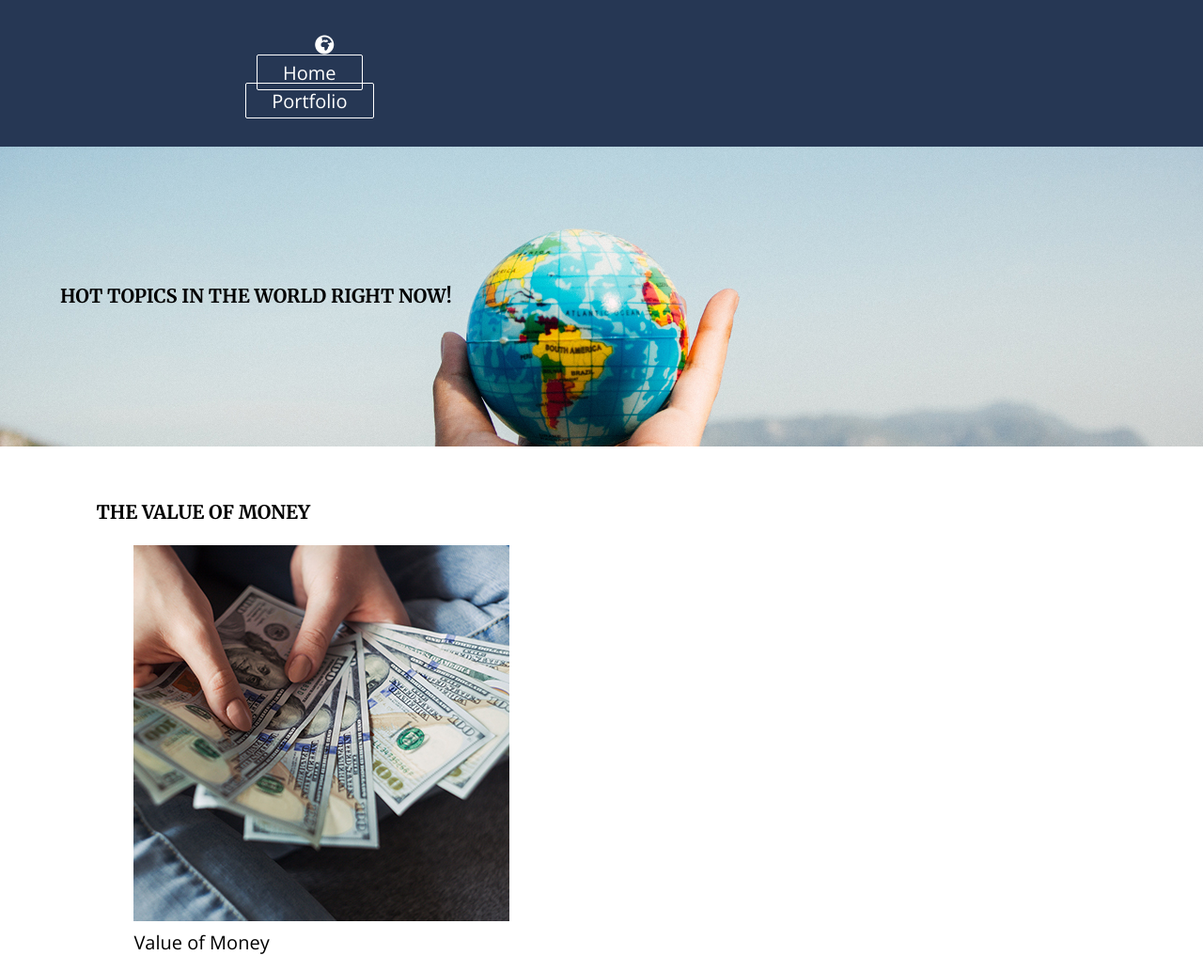
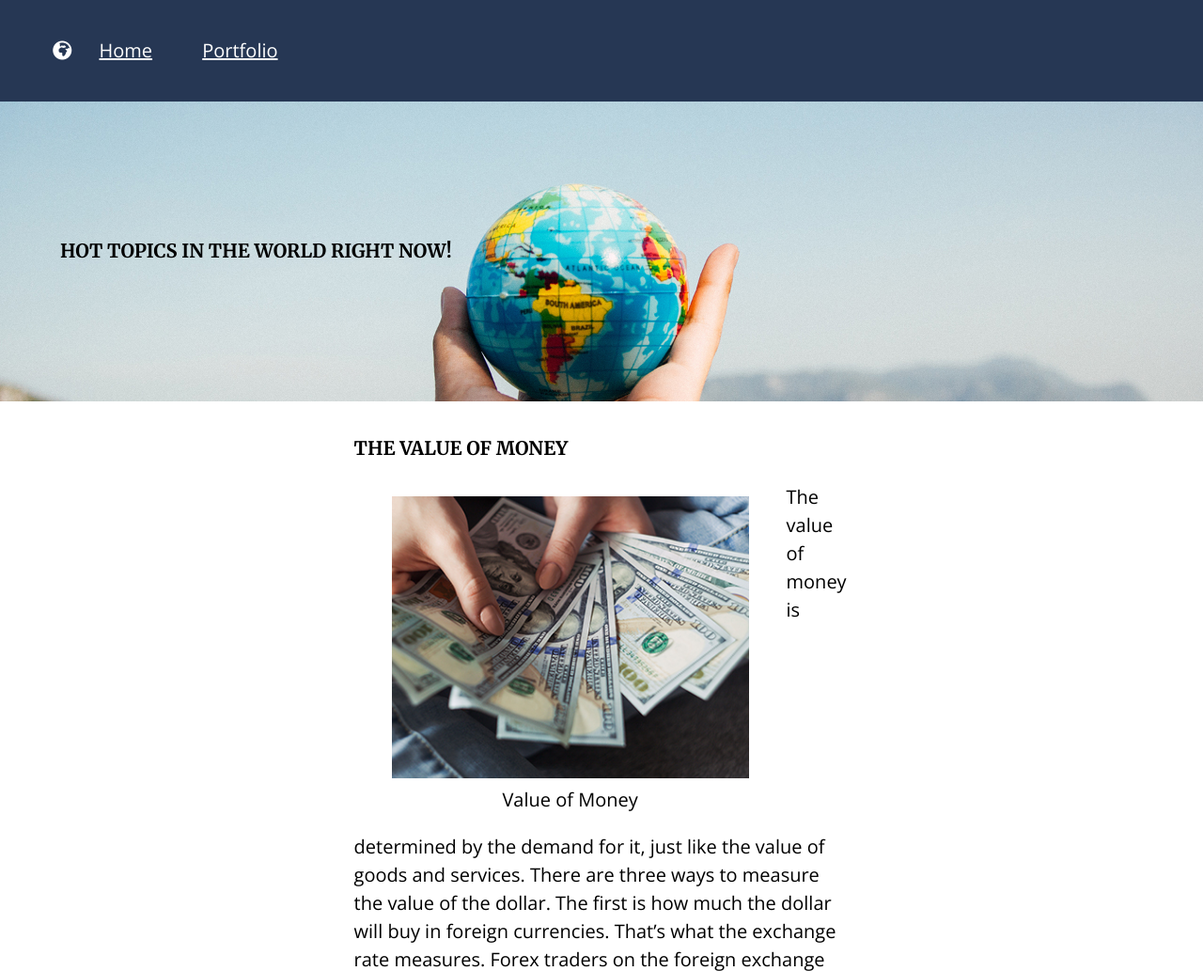
Before and after one commit to pawa0011/hot-topics, a plain HTML site: page index.html in a window 1280 px wide. Shown: the top 1033 px of the page at 94% size. Drawn offline with nearby package versions, Linux system fonts and the light colour scheme.

Commit message:
Add files via upload

```diff
--- a/css/style.css
+++ b/css/style.css
@@ -1,5 +1,5 @@
 /*
-Assignment: Content Manipulation Assignment
+Assignment: Loaded Content by Ajax Assignment
 Author: Geetanjali Pawase
 */
 
@@ -52,28 +52,23 @@ Open Sans/sans-serif
 
 /*------navbar styles------*/
 
-        nav {
+    .navigation {
         background-color: #263754;
         padding: 1% 0;
     }
 
-    ul {
+    .navigation ul {
         list-style-type: none;
         text-align: left;
+         padding:0.5% 2%;
     }
 
-    ul li {
-        display: inline;
-        padding-left: 2rem;
-        margin-bottom: 2%;
+    .navigation ul li:nth-child(1) {
+        text-align: center;
     }
 
-    ul li a {
+    .navigation .logo {
         color: #FFFFFF;
-        text-decoration: none;
-        border: 1px solid #FFFFFF;
-        border-radius: 2px;
-        padding: 2% 12%;
     }
 
     a:link,
@@ -82,32 +77,9 @@ Open Sans/sans-serif
         color: #FFFFFF;
     }
 
-    .menu {
-        max-width: 90%;
-        margin: 3% auto;
-        padding: 0;
-        display: grid;
-        grid-template-columns: 1fr;
-        grid-template-rows: repeat(3, 1fr);
-        grid-gap: 1rem;
-        grid-template-areas:
-        "logo"
-        "home"
-        "about";
-    }
+    .menu{
+        padding: 0 2rem;
 
-    .logo {
-        grid-area: logo;
-        color: #FFFFFF;
-        padding-left: 4rem;
-    }
-
-    .home {
-        grid-area: home;
-    }
-
-    .about {
-        grid-area: about;
     }
 
 /*------masthead styles------*/
@@ -119,50 +91,73 @@ Open Sans/sans-serif
         width: 100%;
         padding-top: 5%;
         padding-bottom: 5%;
+        padding-left: 5%;
     }
-
-    .masthead h1{
-        text-align: center;
-        color: #FFFFFF;
-    }
-
 
 /*------main-content styles------*/
 
-    .main-content {
+    .main-content{
+        display: flex;
+        flex-direction: column;
+        padding:0 0;
+
+    }
+
+    .information{
+        display: flex;
+        flex-direction: column;
+        float: left;
+        padding: 2rem 2rem;
+    }
+
+    .information.info-section{
+        display: flex;
+        flex-direction: row;
+    }
+
+    .info-section figure{
+        float: left;
+    }
+
+    .info-section figcaption{
+        text-align: center;
+    }
+
+    .info-section img{
+        text-align: center;
         max-width: 100%;
-        background-color: #FFFFFF;
-        margin: 0 auto;
-        padding: 2rem;
+        width: 380px;
+        height: 300px;
+        object-fit: cover;
+    }
+
+/*------portfolio styles------*/
+
+    .image-row{
+        display:grid;
+    }
+
+    .image-layout{
+        margin-bottom: 5%;
     }
 
     .content{
-        width: 100%;
-        margin: 0 auto;
+        text-align: center;
         display: grid;
-        border-bottom: 1px solid #ccc;
-        grid-template-columns: 1fr;
-        grid-template-rows: 1fr 1fr;
-        grid-gap: 0.2rem;
-        grid-template-areas:
-        "left"
-        "right";
+        margin-top:1rem;
     }
 
-    .imge{
-        grid-area: left;
-        padding: 0 1rem;
-        margin: 0;
+    .image-box{
+        width: 100%;
     }
 
-    .text{
-        grid-area: right;
-        padding: 0 1rem;
+    .image-box img{
+        max-width: 100%;
+        width: 350px;
+        height: 350px;
+        object-fit: cover;
     }
 
-    .info-section h1{
-        padding: 2rem;
-    }
 
 /*------button styles------*/
 
@@ -177,7 +172,7 @@ Open Sans/sans-serif
     }
 
     #active-button {
-	    background-color: #263754
+	    background-color: #263754;
     }
 
 /*------footer styles------*/
@@ -246,26 +241,18 @@ Open Sans/sans-serif
 
 /*------navbar styles------*/
 
-    nav {
+    .navigation {
         background-color: #263754;
         padding: 1% 0;
     }
 
-    ul {
-        list-style-type: none;
-        text-align: center;
+    .navigation ul li {
+        display: inline;
+        padding: 0 1.5rem;
     }
 
-    ul li {
-        display: inline;
-    }
-
-    ul li a {
-        color: #FFFFFF;
-        text-decoration: none;
-        border: 1px solid #FFFFFF;
-        border-radius: 2px;
-        padding: 2% 12%;
+    .menu{
+        padding: 0 2rem;
     }
 
     a:link,
@@ -278,32 +265,6 @@ Open Sans/sans-serif
         color: #263754;
         background-color: #FFFFFF;
     }
-
-    .menu {
-        max-width: 60rem;
-        margin: 0 auto;
-        padding: 0;
-        display: grid;
-        grid-template-columns: repeat(2, 1fr);
-        grid-template-rows: 1fr 1fr;
-        grid-gap: 1rem;
-        grid-template-areas:
-        "logo logo"
-        "home about";
-    }
-
-    .logo {
-        grid-area: logo;
-    }
-
-    .home {
-        grid-area: home;
-    }
-
-    .about {
-        grid-area: about;
-    }
-
 
 /*------masthead styles------*/
 
@@ -326,38 +287,27 @@ Open Sans/sans-serif
 
 
     .main-content{
-        max-width: 90%;
-        background-color: #FFFFFF;
-        margin: 0 auto;
-        padding: 3%;
+		display: flex;
+    	flex-direction: column;
+    	padding: 0 1.2rem;
+		margin-bottom: 10%;
+	}
+
+    .information{
+        display: flex;
+        flex-direction: column;
+        padding: 1% 15%;
+        border-bottom: 1px solid #ccc;
     }
 
-    .information .info-section h1{
-		padding-left: 4.5rem;
-        padding-top: 2rem;
-        color: #263754;
+   .image-row{
+		grid-template-columns: repeat(2, 1fr);
+		column-gap: 1.5rem;
 	}
 
-    .content{
-        width: 100%;
-        margin: 0 auto;
-        display: grid;
-        border-bottom: 1px solid #ccc;
-        grid-template-columns: 1fr 2fr;
-        grid-template-rows: 1fr;
-        grid-gap: 1rem;
-        grid-template-areas:
-        "left right";
-    }
-
-    .imge{
-        grid-area: left;
-    }
-
-    .text{
-        grid-area: right;
-    }
-
+	.image-layout{
+		margin-bottom: 2%;
+	}
 
     /*------footer styles------*/
 
@@ -425,61 +375,8 @@ Open Sans/sans-serif
 
 /*------navbar styles------*/
 
-    nav {
-        background-color: #263754;
-        padding: 1% 0;
-    }
-
-    ul {
-        list-style-type: none;
+    .menu {
         text-align: center;
-    }
-
-    ul li {
-        display: inline;
-    }
-
-    ul li a {
-        color: #FFFFFF;
-        text-decoration: none;
-        border: 1px solid #FFFFFF;
-        border-radius: 2px;
-        padding: 2% 12%;
-    }
-
-    a:link,
-    a:visited,
-    a:active {
-        color: #FFFFFF;
-    }
-
-    a:hover {
-        color: #263754;
-        background-color: #FFFFFF;
-    }
-
-    .menu {
-        max-width: 60rem;
-        margin: 0 auto;
-        padding: 0;
-        display: grid;
-        grid-template-columns: repeat(3, 1fr);
-        grid-template-rows: 1fr;
-        grid-gap: 5rem;
-        grid-template-areas:
-        "logo home about";
-    }
-
-    .logo {
-        grid-area: logo;
-    }
-
-    .home {
-        grid-area: home;
-    }
-
-    .about {
-        grid-area: about;
     }
 
 
@@ -503,36 +400,16 @@ Open Sans/sans-serif
 
 /*------main-content styles------*/
 
-    .main-content{
-        max-width: 90%;
-        background-color: #FFFFFF;
-        margin: 0 auto;
-        padding: 3%;
+    .image-row{
+        grid-template-columns: repeat(3, 1fr);
+		column-gap: 10px;
     }
 
-    .information .info-section h1{
-		padding-left: 2rem;
-        padding-top: 2rem;
-        color: #263754;
-	}
-
-    .content{
-        width: 100%;
-        margin: 0 auto;
-        display: grid;
-        grid-template-columns: 1fr 2fr;
-        grid-template-rows: 1fr;
-        grid-gap: 0.5rem;
-        grid-template-areas:
-        "left right";
-    }
-
-    .imge{
-        grid-area: left;
-    }
-
-    .text{
-        grid-area: right;
+    .main-content{
+        display: flex;
+    	flex-direction: column;
+    	padding: 0 8%;
+		margin-bottom: 8%;
     }
 
     .button{
@@ -545,7 +422,7 @@ Open Sans/sans-serif
     }
 
     #active-button{
-	    background-color: #263754
+	    background-color: #263754;
     }
 
 /*------footer styles------*/
```
